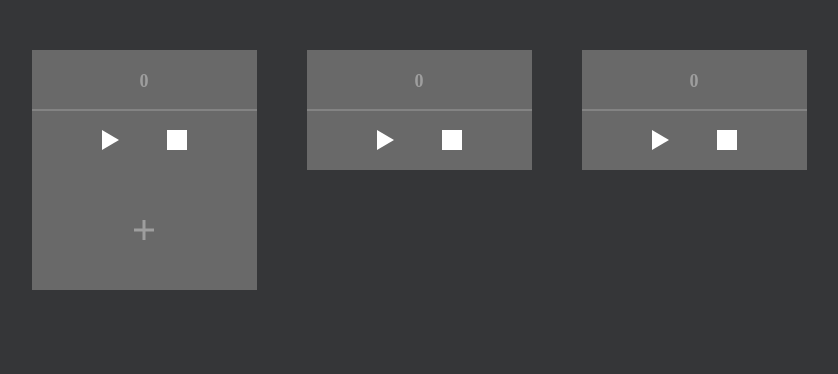
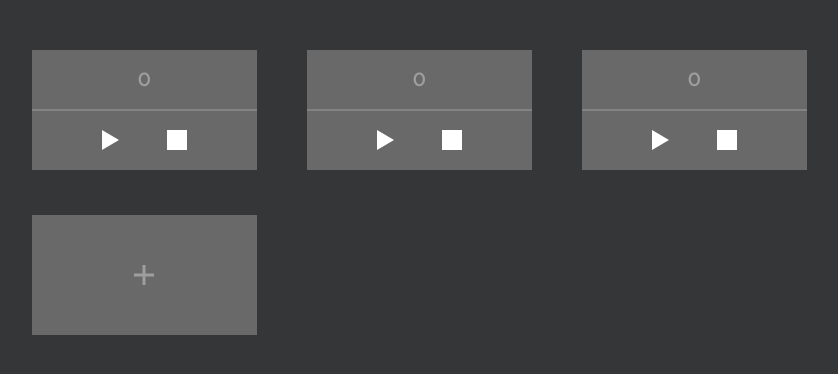
Before and after one commit to SherbakovSAF/stop-watch, a Vue app: page / in a window 1280 px wide. Shown: the top 374 px of the page, without its empty margins (221-1059 px from the left). Built offline with nearby package versions, Linux system fonts and the light colour scheme.

Commit message:
Добавил подключение шрифта к приложению

```diff
--- a/src/App.vue
+++ b/src/App.vue
@@ -133,6 +133,17 @@ html * {
   padding: 0;
 }
 
+@font-face {
+	font-family: 'Gotham Pro';
+	src: url('~@/assets/font/GothamPro.eot');
+	src: local('Gotham Pro'), local('GothamPro'),
+  url('~@/assets/font/GothamPro.eot') format('embedded-opentype'),
+  url('~@/assets/font/GothamPro.woff') format('woff'),
+  url('~@/assets/font/GothamPro.ttf') format('truetype');
+	font-weight: normal;
+	font-style: normal;
+   }
+
 .container {
   max-width: 775px;
   margin: 0 auto;
@@ -140,9 +151,11 @@ html * {
 }
 
 .card__wrap {
-  display: flex;
-  flex-wrap: wrap;
-  justify-content: space-between;
+display: grid;
+grid-template-columns: repeat(3, 1fr);
+grid-column-gap: 50px;
+grid-row-gap: 45px;
+
 }
 
 .card__wrap article {
```
